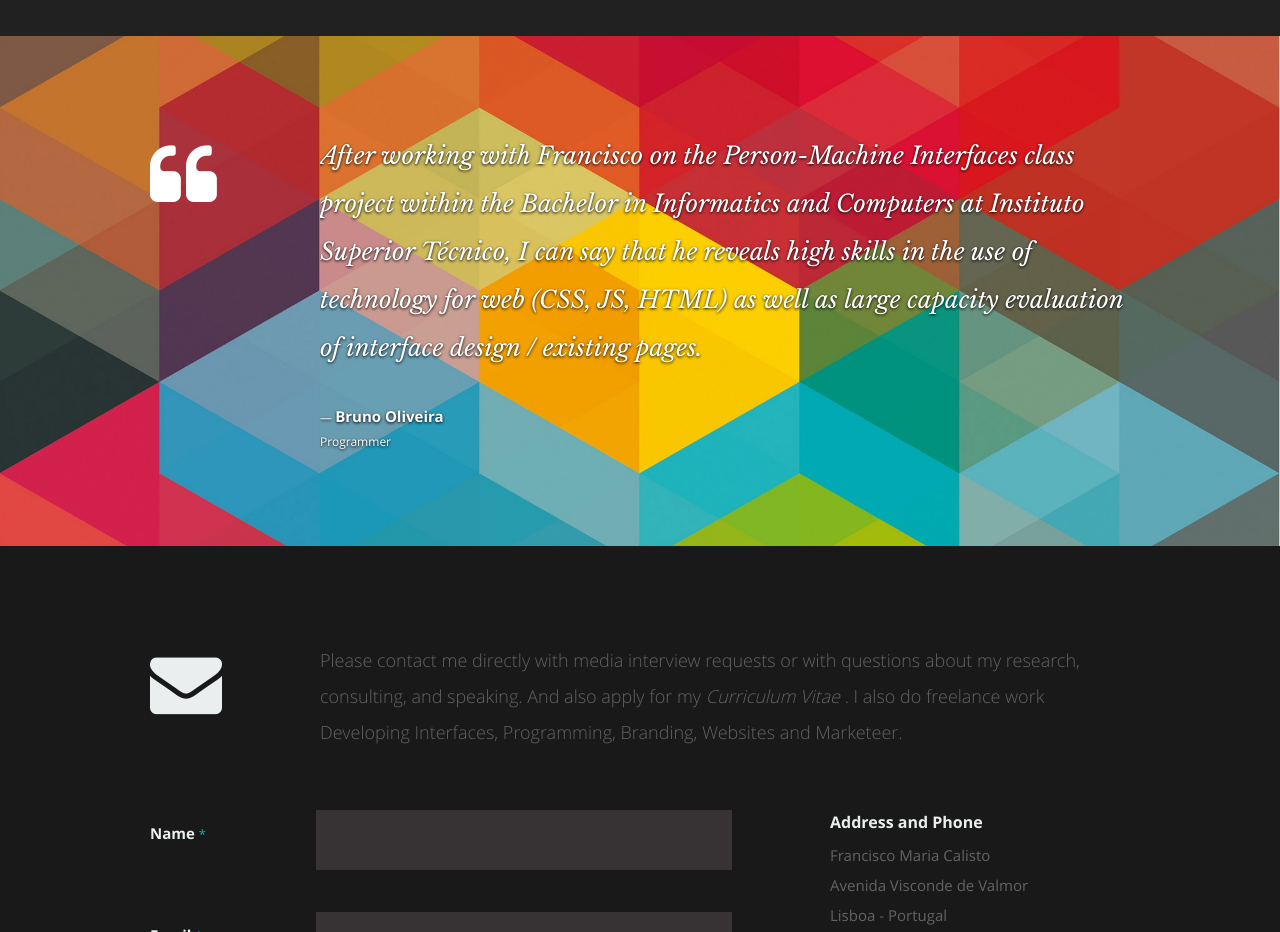
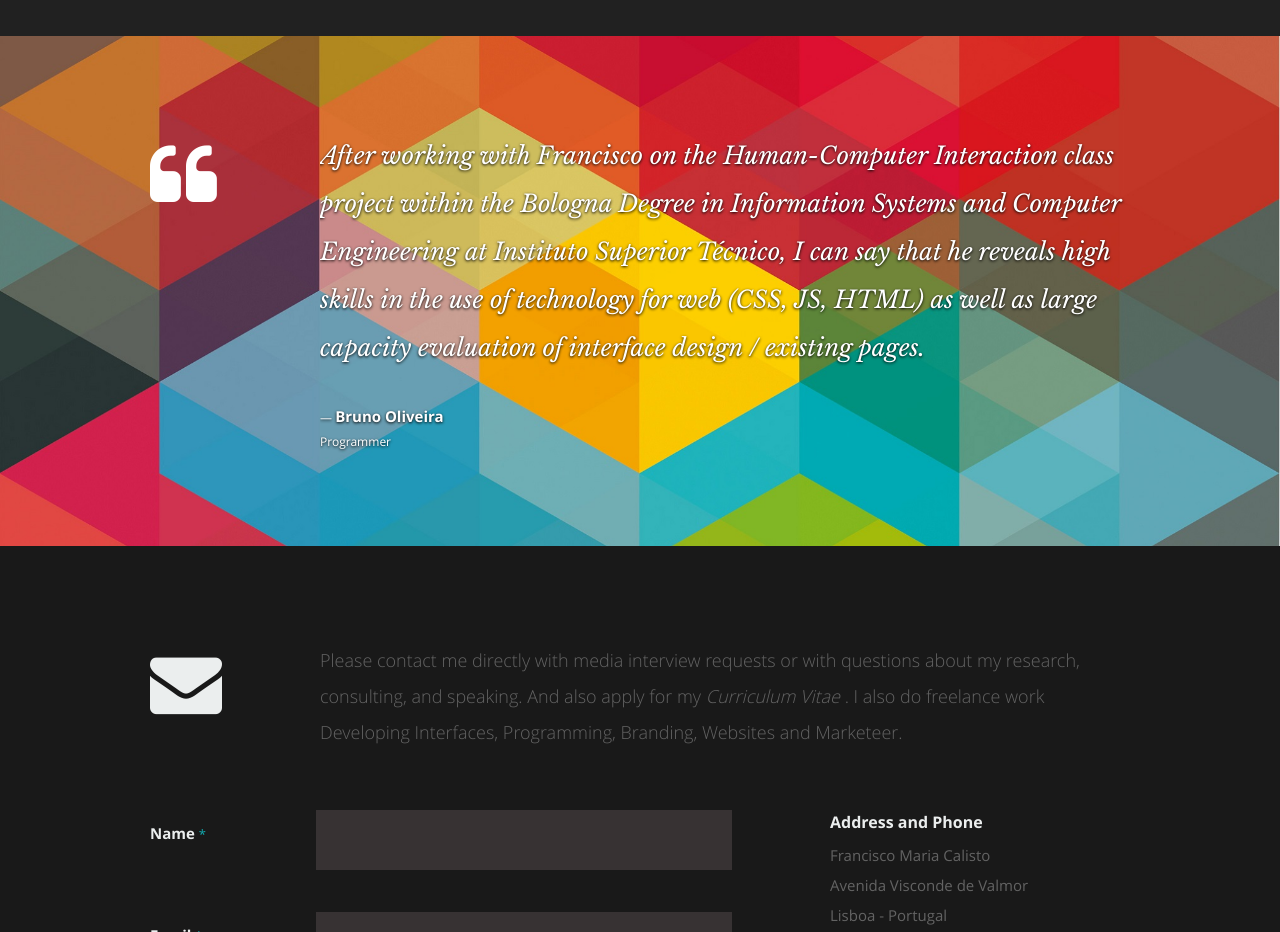
Before and after one commit to FMCalisto/franciscocalisto.me, a plain HTML site: page web/index.html in a window 1280 px wide. Shown: the part 6740-7672 px from the top of the page. Drawn offline with nearby package versions, Linux system fonts and the light colour scheme.

```diff
--- a/web/index.html
+++ b/web/index.html
@@ -3040,7 +3040,7 @@
 
 										<p>
 
-											After working with Francisco on the Person-Machine Interfaces class project within the Bachelor in Informatics and Computers at Instituto Superior Técnico, I can say that he reveals high skills in the use of technology for web (CSS, JS, HTML) as well as large capacity evaluation of interface design / existing pages.
+											After working with Francisco on the Human-Computer Interaction class project within the Bologna Degree in Information Systems and Computer Engineering at Instituto Superior Técnico, I can say that he reveals high skills in the use of technology for web (CSS, JS, HTML) as well as large capacity evaluation of interface design / existing pages.
 
 										</p>
 
```
Also changed, not shown: web/images/thumbnail.png (deleted).
